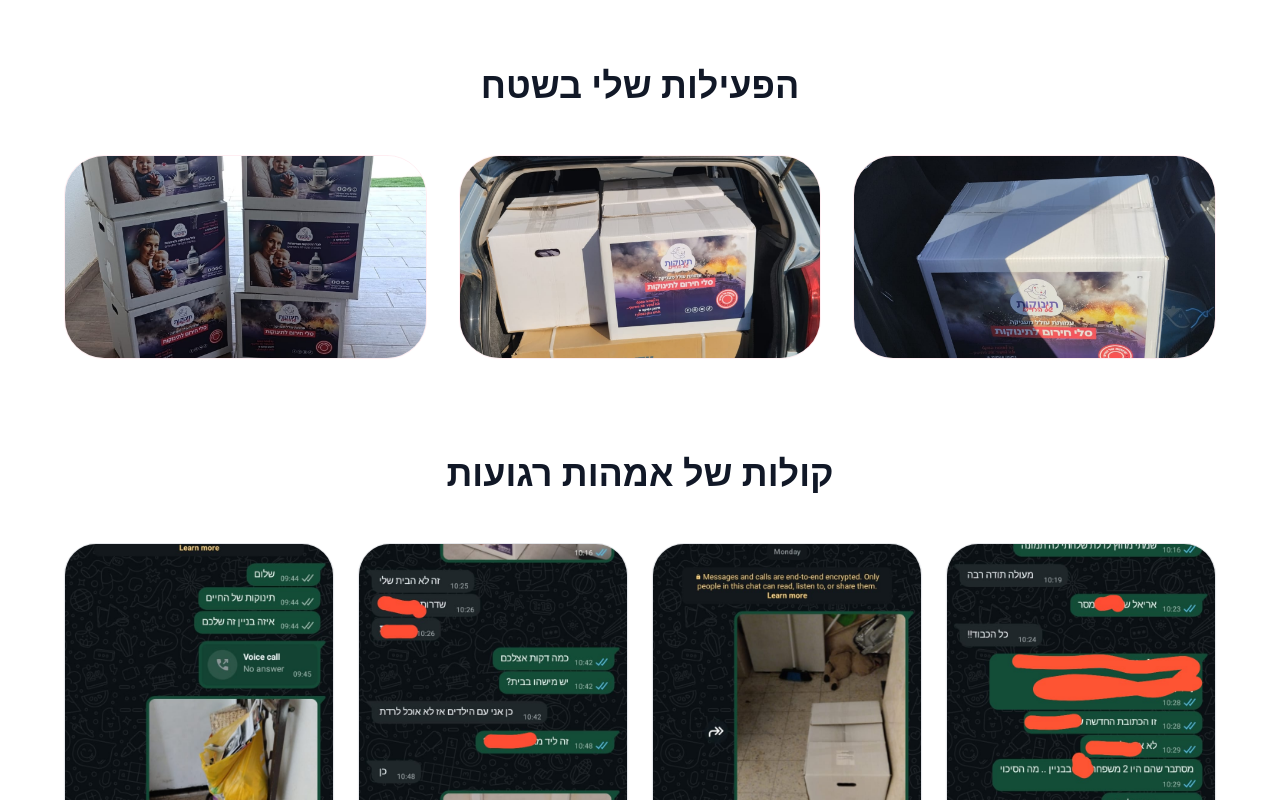
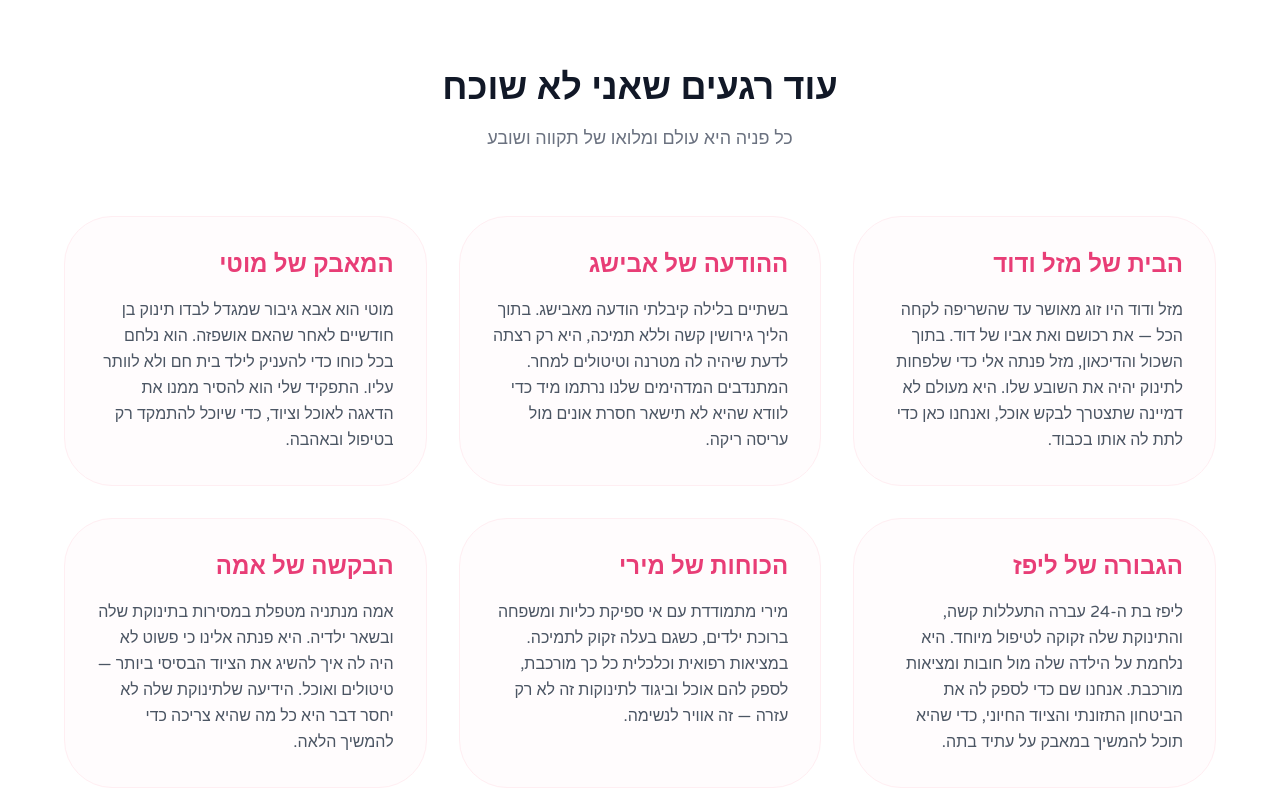
Before and after one commit to oriML/babies-of-life, a React (Vite) app: page / in a window 1280 px wide. Shown: the part 3080-3880 px from the top of the page. Built offline with nearby package versions, Linux system fonts and the light colour scheme.

Commit message:
Add additional personal stories (Mazal, Avishag, Moti, Lipaz, Miri, Emma) in a new grid section

```diff
--- a/src/App.tsx
+++ b/src/App.tsx
@@ -159,6 +159,75 @@ const App: React.FC = () => {
         </div>
       </section>
 
+      {/* 4.1 Additional Heart-to-Heart Stories */}
+      <section className="py-24 bg-white px-4 border-t border-soft-pink-50">
+        <div className="max-w-6xl mx-auto space-y-16">
+          <div className="text-center space-y-4">
+            <h2 className="text-4xl font-bold text-gray-900">עוד רגעים שאני לא שוכח</h2>
+            <p className="text-lg text-gray-500">כל פניה היא עולם ומלואו של תקווה ושובע</p>
+          </div>
+
+          <div className="grid md:grid-cols-2 lg:grid-cols-3 gap-8">
+            {/* Mazal & David */}
+            <div className="bg-soft-pink-50/30 p-8 rounded-[3rem] border border-soft-pink-100 flex flex-col h-full hover:shadow-md transition-shadow">
+              <h3 className="text-2xl font-bold mb-4 text-soft-pink-600">הבית של מזל ודוד</h3>
+              <p className="text-gray-600 leading-relaxed font-light flex-grow">
+                מזל ודוד היו זוג מאושר עד שהשריפה לקחה הכל — את רכושם ואת אביו של דוד. בתוך השכול והדיכאון, מזל פנתה אלי כדי שלפחות לתינוק יהיה את השובע שלו. היא מעולם לא דמיינה שתצטרך לבקש אוכל, ואנחנו כאן כדי לתת לה אותו בכבוד.
+              </p>
+            </div>
+
+            {/* Avishag */}
+            <div className="bg-soft-pink-50/30 p-8 rounded-[3rem] border border-soft-pink-100 flex flex-col h-full hover:shadow-md transition-shadow">
+              <h3 className="text-2xl font-bold mb-4 text-soft-pink-600">ההודעה של אבישג</h3>
+              <p className="text-gray-600 leading-relaxed font-light flex-grow">
+                בשתיים בלילה קיבלתי הודעה מאבישג. בתוך הליך גירושין קשה וללא תמיכה, היא רק רצתה לדעת שיהיה לה מטרנה וטיטולים למחר. המתנדבים המדהימים שלנו נרתמו מיד כדי לוודא שהיא לא תישאר חסרת אונים מול עריסה ריקה.
+              </p>
+            </div>
+
+            {/* Moti */}
+            <div className="bg-soft-pink-50/30 p-8 rounded-[3rem] border border-soft-pink-100 flex flex-col h-full hover:shadow-md transition-shadow">
+              <h3 className="text-2xl font-bold mb-4 text-soft-pink-600">המאבק של מוטי</h3>
+              <p className="text-gray-600 leading-relaxed font-light flex-grow">
+                מוטי הוא אבא גיבור שמגדל לבדו תינוק בן חודשיים לאחר שהאם אושפזה. הוא נלחם בכל כוחו כדי להעניק לילד בית חם ולא לוותר עליו. התפקיד שלי הוא להסיר ממנו את הדאגה לאוכל וציוד, כדי שיוכל להתמקד רק בטיפול ובאהבה.
+              </p>
+            </div>
+
+            {/* Lipaz */}
+            <div className="bg-soft-pink-50/30 p-8 rounded-[3rem] border border-soft-pink-100 flex flex-col h-full hover:shadow-md transition-shadow">
+              <h3 className="text-2xl font-bold mb-4 text-soft-pink-600">הגבורה של ליפז</h3>
+              <p className="text-gray-600 leading-relaxed font-light flex-grow">
+                ליפז בת ה-24 עברה התעללות קשה, והתינוקת שלה זקוקה לטיפול מיוחד. היא נלחמת על הילדה שלה מול חובות ומציאות מורכבת. אנחנו שם כדי לספק לה את הביטחון התזונתי והציוד החיוני, כדי שהיא תוכל להמשיך במאבק על עתיד בתה.
+              </p>
+            </div>
+
+            {/* Miri */}
+            <div className="bg-soft-pink-50/30 p-8 rounded-[3rem] border border-soft-pink-100 flex flex-col h-full hover:shadow-md transition-shadow">
+              <h3 className="text-2xl font-bold mb-4 text-soft-pink-600">הכוחות של מירי</h3>
+              <p className="text-gray-600 leading-relaxed font-light flex-grow">
+                מירי מתמודדת עם אי ספיקת כליות ומשפחה ברוכת ילדים, כשגם בעלה זקוק לתמיכה. במציאות רפואית וכלכלית כל כך מורכבת, לספק להם אוכל וביגוד לתינוקות זה לא רק עזרה — זה אוויר לנשימה.
+              </p>
+            </div>
+
+            {/* Emma */}
+            <div className="bg-soft-pink-50/30 p-8 rounded-[3rem] border border-soft-pink-100 flex flex-col h-full hover:shadow-md transition-shadow">
+              <h3 className="text-2xl font-bold mb-4 text-soft-pink-600">הבקשה של אמה</h3>
+              <p className="text-gray-600 leading-relaxed font-light flex-grow">
+                אמה מנתניה מטפלת במסירות בתינוקת שלה ובשאר ילדיה. היא פנתה אלינו כי פשוט לא היה לה איך להשיג את הציוד הבסיסי ביותר — טיטולים ואוכל. הידיעה שלתינוקת שלה לא יחסר דבר היא כל מה שהיא צריכה כדי להמשיך הלאה.
+              </p>
+            </div>
+          </div>
+
+          <div className="pt-12 flex justify-center">
+            <button
+              onClick={scrollToDonation}
+              className="bg-white border-2 border-soft-pink-500 text-soft-pink-600 px-12 py-4 rounded-2xl font-bold text-xl hover:bg-soft-pink-500 hover:text-white transition-all shadow-md"
+            >
+              אני רוצה לעזור לעוד אמא
+            </button>
+          </div>
+        </div>
+      </section>
+
       {/* Gallery Section */}
       <section className="py-24 bg-white px-4">
         <div className="max-w-6xl mx-auto space-y-24">
```
